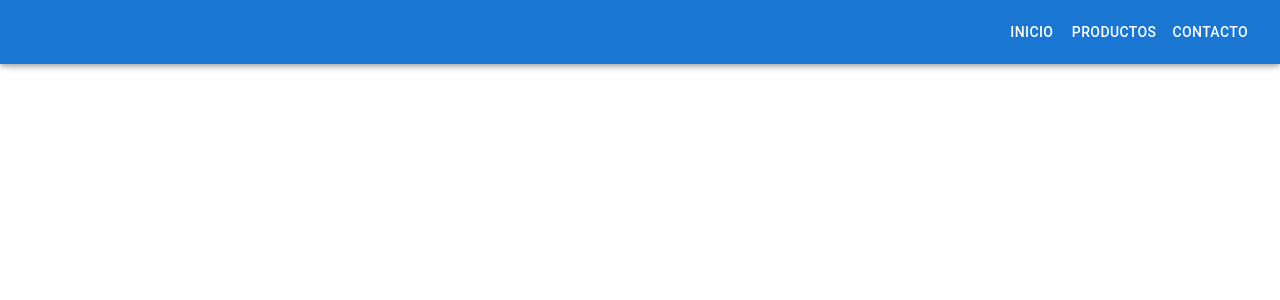
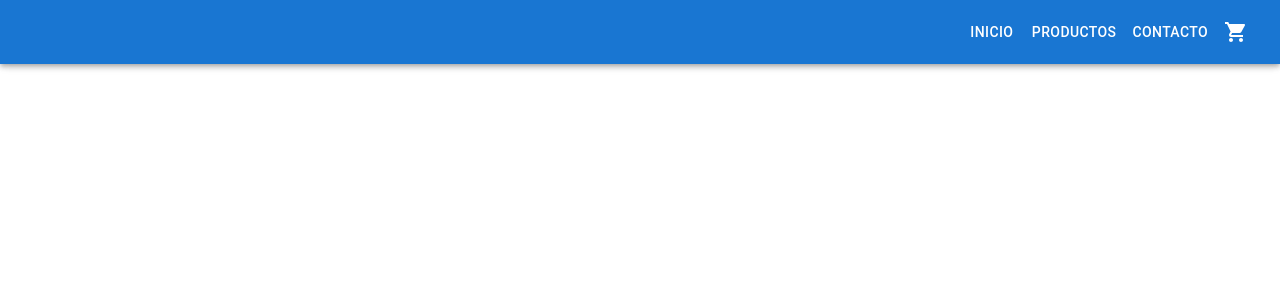
Before and after one commit to mbelenalvarez/reactAlvarezBelen, a React (Create React App) app in the folder react-alvarez-belen/: page / in a window 1280 px wide. Shown: the top 300 px of the page. Built offline with nearby package versions, Linux system fonts and the light colour scheme.

Commit message:
sumando carrito

```diff
--- a/react-alvarez-belen/src/components/Navbar.js
+++ b/react-alvarez-belen/src/components/Navbar.js
@@ -45,7 +45,8 @@ const Navbar = () => {
             </Button>
           ))}
         </Box>
-      </Toolbar>
+        <CartWidget />
+    </Toolbar>
     </AppBar>
       <Toolbar />
     </Box>
```
